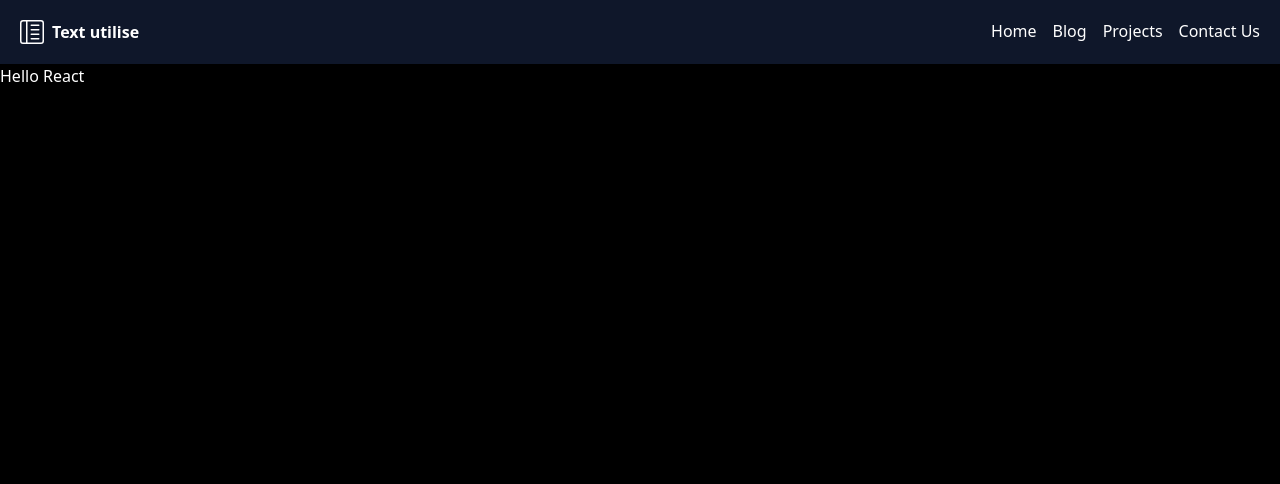
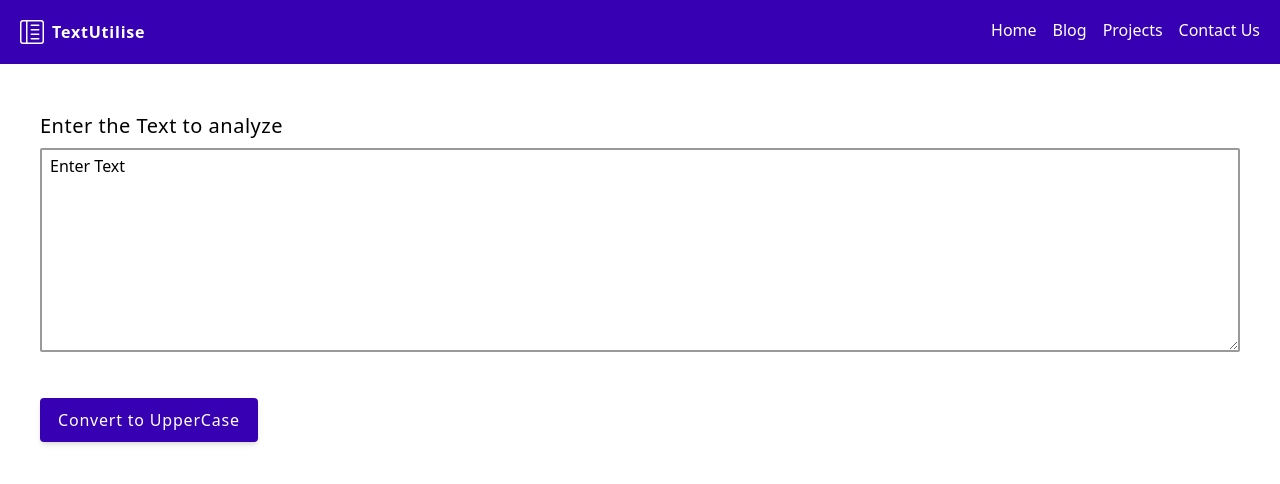
Before and after one commit to Chandraprakash-Darji/text-utilide, a React (Create React App) app: page / in a window 1280 px wide. Shown: the top 484 px of the page. Built offline with nearby package versions, Linux system fonts and the light colour scheme.

Commit message:
created text form and Uppercase Fn

```diff
--- a/src/App.js
+++ b/src/App.js
@@ -1,10 +1,13 @@
+import { Form } from "./components/Form/Form";
 import { Navbar } from "./components/navbar/Navbar";
 
 function App() {
   return (
-    <main className="bg-black min-h-screen text-white">
+    <main className="bg-white min-h-screen dark:text-white dark:bg-black">
       <Navbar />
-      <h1>Hello React</h1>
+      <div className="container m-auto">
+        <Form />
+      </div>
     </main>
   );
 }
--- /dev/null
+++ b/src/components/Form/Button.js
@@ -0,0 +1,22 @@
+import React from "react";
+
+export const Button = ({ text, passOnClick }) => {
+  return (
+    <button
+      className=" p-2 px-4  font-medium tracking-wider rounded border-2 border-transparent  focus:border-2 dark:bg-myPrimaryDark dark:text-black dark:focus:border-white dark:hover:bg-myPrimaryDark/90
+    bg-myPrimaryVarient text-white
+    focus:bg-myPrimaryVarient/95
+    hover:bg-myPrimaryVarient/90
+    hover:-translate-y-[.1rem] active:translate-y-0
+    transition-all
+    shadow-md hover:shadow-myPrimaryVarient/25
+    dark:hover:shadow-myPrimaryDark/25
+    active:shadow-sm
+    "
+      onClick={passOnClick}
+
+    >
+      {text}
+    </button>
+  );
+};
--- /dev/null
+++ b/src/components/Form/Form.js
@@ -0,0 +1,23 @@
+import React, { useState } from "react";
+import { TextArea } from "./TextArea";
+import { Button } from "./Button";
+export const Form = () => {
+  const [text, setText] = useState("Enter Text");
+  const handleUpClick = () => {
+    setText(text.toUpperCase());
+  };
+  const handleOnChange = (e) => {
+    setText(e.target.value);
+  };
+
+  return (
+    <div action="my.nsd" className="px-10">
+      <TextArea
+        label="Enter the Text to analyze"
+        passValue={text}
+        passOnChange={handleOnChange}
+      />
+      <Button text="Convert to UpperCase" passOnClick={handleUpClick} />
+    </div>
+  );
+};
--- /dev/null
+++ b/src/components/Form/TextArea.js
@@ -0,0 +1,26 @@
+import React from "react";
+
+export const TextArea = ({ label, passValue, passOnChange }) => {
+  return (
+    <div className="w-full py-10 ">
+      <label
+        htmlFor="inputText"
+        className="block my-2 font-light text-xl tracking-wide"
+      >
+        {label}
+      </label>
+      <textarea
+        value={passValue}
+        onChange={passOnChange}
+        name="text"
+        id="inputText"
+        rows="8"
+        placeholder="Text Goes Here"
+        className="px-2 py-1 w-full focus:outline-none border-black/40 focus:border-myPrimaryVarient  dark:focus:border-myPrimaryDark focus:placeholder:text-black dark:focus:placeholder:text-white border-2 dark:border-white/20 rounded-sm transition-all focus:bg-myPrimaryVarient/5
+        dark:bg-white/10
+        dark:focus:bg-myPrimaryVarient/10
+        "
+      ></textarea>
+    </div>
+  );
+};
--- a/src/components/navbar/Linkname.js
+++ b/src/components/navbar/Linkname.js
@@ -4,7 +4,7 @@ export const Linkname = ({ title, address }) => {
   return (
     <a
       href={address}
-      className="h-full flex items-center border-b-2 border-transparent hover:border-white transition-all duration-200"
+      className="h-full flex items-center border-b-4 border-transparent hover:text-white hover:border-mySeconadary dark:hover:border-myPrimaryDark dark:hover:border-myLightTone transition-all duration-200 "
     >
       {title}
     </a>
--- a/src/components/navbar/Navbar.js
+++ b/src/components/navbar/Navbar.js
@@ -3,11 +3,12 @@ import { Linkname } from "./Linkname";
 import { BsReverseLayoutTextSidebarReverse } from "react-icons/bs";
 export const Navbar = () => {
   return (
-    <header className="flex h-16 bg-slate-900 text-white justify-between items-center px-5  ">
+    <header className=" bg-myPrimaryVarient text-white px-5 dark:bg-white/5  ">
+      <div className="container flex h-16 justify-between items-center m-auto">
         <a href="/">
-        <figure className="flex items-center font-bold gap-2">
+          <figure className="flex items-center font-bold gap-2 dark:text-myPrimaryDark">
             <BsReverseLayoutTextSidebarReverse size="1.5rem" />
-          <figcaption>Text utilise</figcaption>
+            <figcaption className="tracking-wider">TextUtilise</figcaption>
           </figure>
         </a>
         <nav className="flex gap-4 h-full items-center ">
@@ -16,6 +17,7 @@ export const Navbar = () => {
           <Linkname title="Projects" />
           <Linkname title="Contact Us" />
         </nav>
+      </div>
     </header>
   );
 };
--- a/tailwind.config.js
+++ b/tailwind.config.js
@@ -1,9 +1,18 @@
 module.exports = {
-  content: [
-    "./src/**/*.{js,jsx,ts,tsx}",
-  ],
+  content: ["./src/**/*.{js,jsx,ts,tsx}"],
   theme: {
-    extend: {},
+    extend: {
+      colors:{
+        myPrimary:"#6200e",
+        myPrimaryVarient:"#3700b3",
+        mySeconadary:"#03dac5",
+        mySeconadaryVarient:"#018786",
+        myWhite:"#fff",
+        myBlack:"#000",
+        myPrimaryDark:"#bb86fc",
+        myBackDark:"#121212",
+      }
+    },
   },
   plugins: [],
-}
+};
```
Lines whose indentation alone changed are shown as unchanged.
